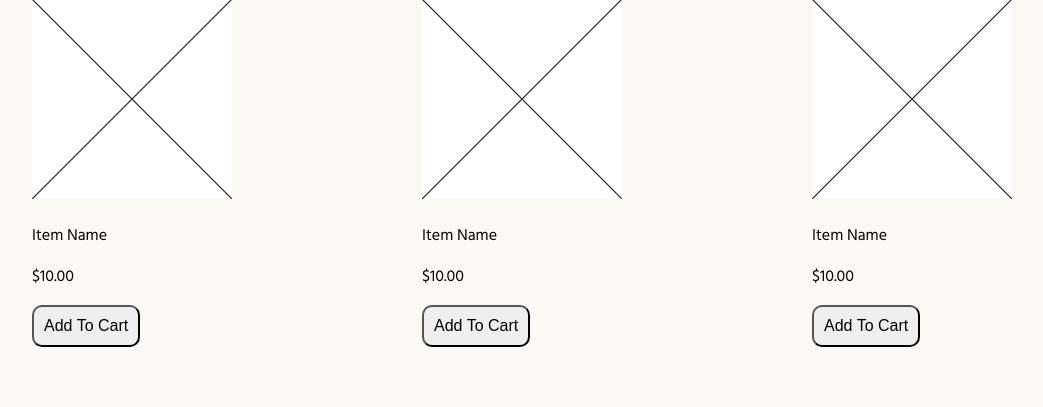
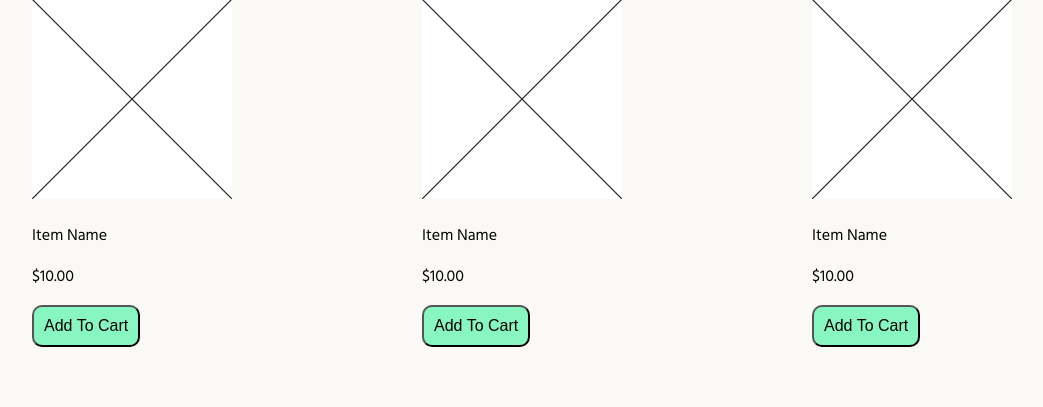
Before and after one commit to berenypanda/Donut-Palace, a PHP site: page /pages/menu.html in a window 1280 px wide. Shown: the part 301-708 px from the top of the page, without its empty margins (118-1161 px from the left). Run offline with PHP 8.4, Linux system fonts and the light colour scheme.

Commit message:
add button style

```diff
--- a/styles.css
+++ b/styles.css
@@ -597,6 +597,7 @@ max-height: 10vh;}
 .menu-item button {
     padding: 5%;
     border-radius: 10px;
+    background-color: var(--accent);
 }
 
 @media screen  and (min-width:768px) {
```
